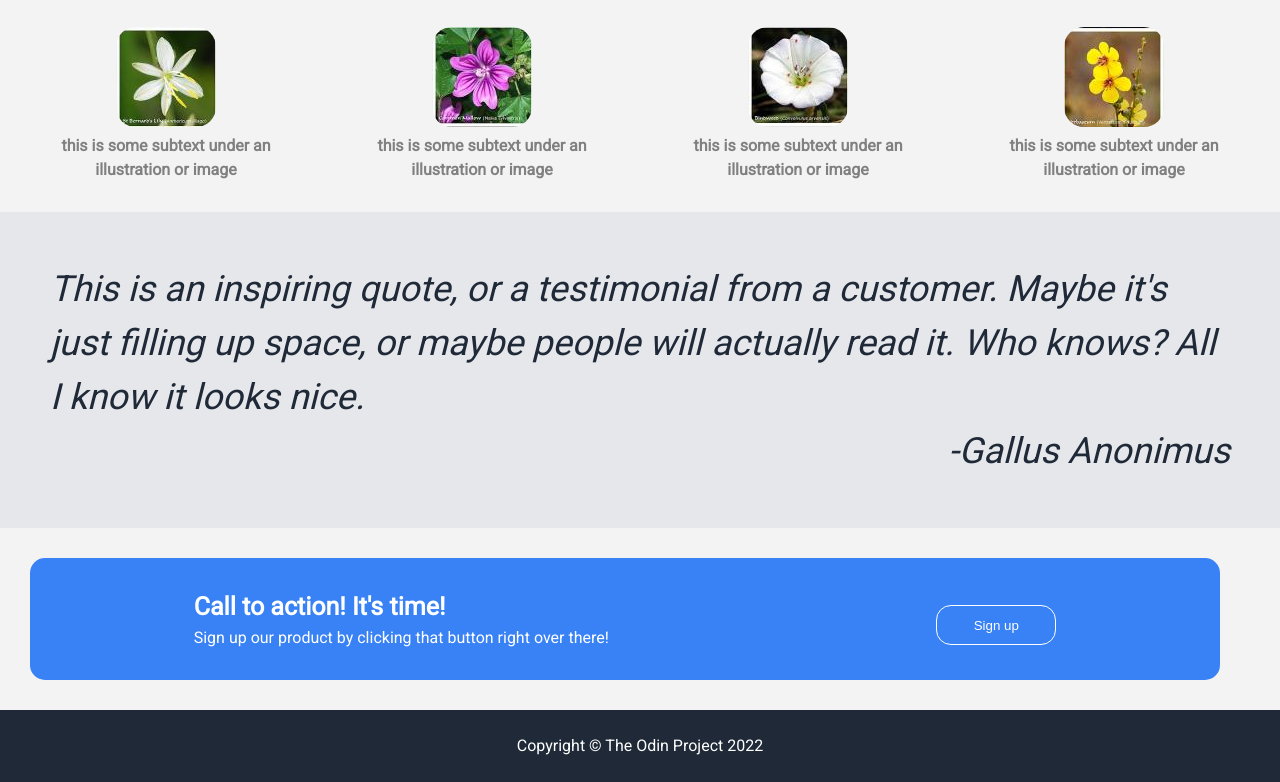
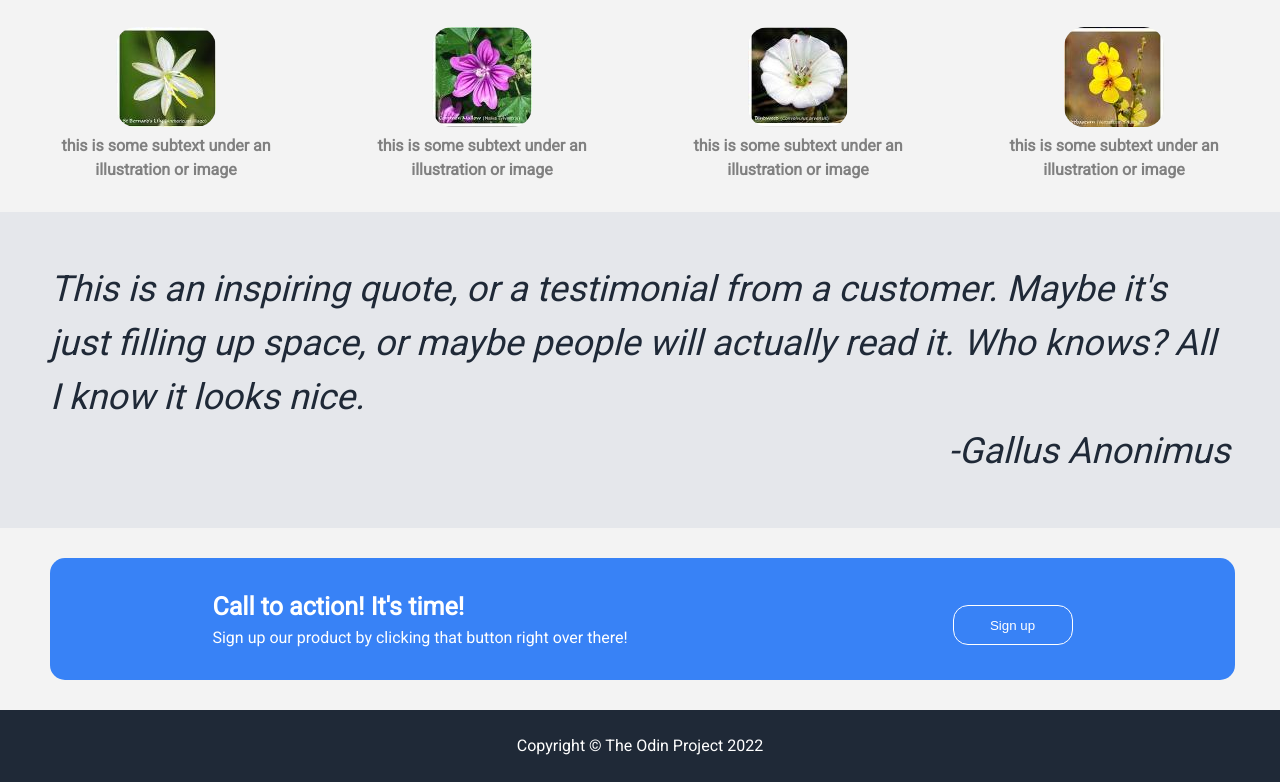
Before and after one commit to Beabrn/Project-Landing-Page, a plain HTML site: page index.html in a window 1280 px wide. Shown: the part 654-1436 px from the top of the page. Drawn offline with Linux system fonts and the light colour scheme.

Commit message:
Update style.css
Fix the margin in .blue class

```diff
--- a/css/style.css
+++ b/css/style.css
@@ -95,14 +95,14 @@ a {
 }
 .blue {
     background-color: #3882F6;
-    margin: 30px;
-    /* padding: 20px 20px; */
+    margin: 30px 10px;
     padding: 30px 0;
     border-radius: 15px;
     display: flex;
     flex-wrap: wrap;
     justify-content: space-around;
-    margin-right: 60px;
+    margin-right: 45px;
+    margin-left: 50px;
 }
 
 .footer {
```
